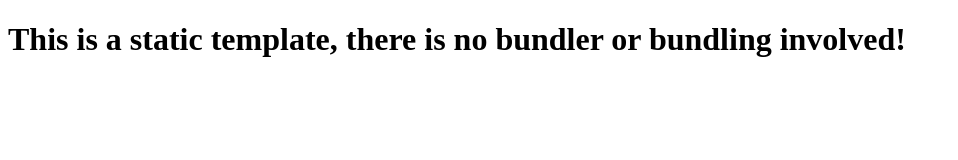
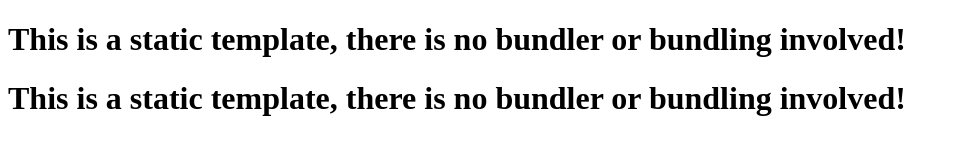
Before and after one commit to dwn84/myJStest, a website: page index.html in a window 1280 px wide. Shown: the whole page, without its empty margins (0-958 px from the left). Drawn offline with Linux system fonts and the light colour scheme.

Commit message:
Update index.html

```diff
--- a/index.html
+++ b/index.html
@@ -8,5 +8,6 @@
   </head>
   <body>
     <h1>This is a static template, there is no bundler or bundling involved!</h1>
+    <h1>This is a static template, there is no bundler or bundling involved!</h1>
   </body>
 </html>
```
